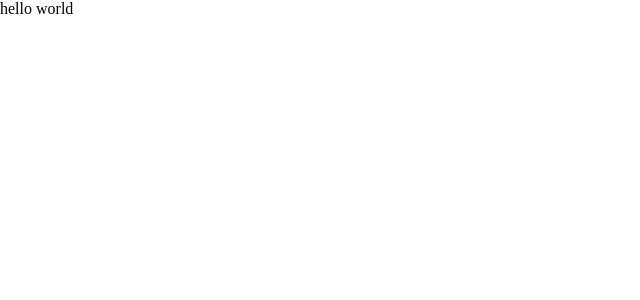
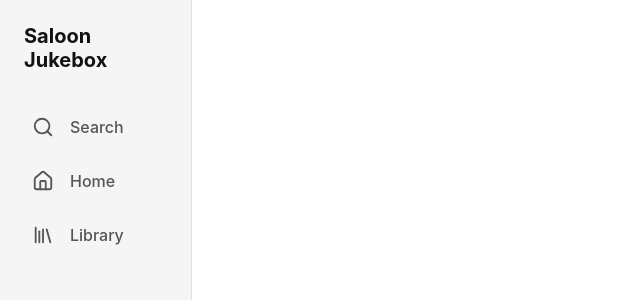
Before and after one commit to ashish757/musicPlayer, a React (Vite) app: page / in a window 1280 px wide. Shown: the top 300 px of the page, without its empty margins (0-640 px from the left). Built offline with nearby package versions, Linux system fonts and the light colour scheme.

Commit message:
installed lucide react, and made the ui for sidebar

```diff
--- a/package.json
+++ b/package.json
@@ -10,6 +10,7 @@
     "preview": "vite preview"
   },
   "dependencies": {
+    "lucide-react": "^1.71.0",
     "react": "^19.3.1",
     "react-dom": "^19.3.1"
   },
--- a/src/App.tsx
+++ b/src/App.tsx
@@ -1,11 +1,66 @@
+// import { useState, useRef } from 'react';
+// import { mockAlbums } from './mockData';
+import Sidebar from './components/Sidebar';
+// import HomeView from './components/HomeView';
+// import AlbumDetailView from './components/AlbumDetailView';
+// import BottomPlayer from './components/BottomPlayer';
+import "./App.css";
 
-function App() {
+
+export default function App() {
+  // const [currentView, setCurrentView] = useState('home');
+  // const [activeAlbum, setActiveAlbum] = useState(null);
+
+  // const [queue, setQueue] = useState([]);
+  // const [currentTrack, setCurrentTrack] = useState(null);
+  // const [isPlaying, setIsPlaying] = useState(false);
+  // const [isQueueVisible, setIsQueueVisible] = useState(false);
+
+  // const audioRef = useRef(null);
+
+  // const renderMainContent = () => {
+  //   switch (currentView) {
+  //     case 'home':
+  //       return <HomeView albums={mockAlbums} onViewAlbum={(album) => {
+  //         setActiveAlbum(album);
+  //         setCurrentView('album');
+  //       }} />;
+  //     case 'album':
+  //       return <AlbumDetailView album={activeAlbum} onAddToQueue={(track) => setQueue(prev => [...prev, track])} />;
+  //     case 'search':
+  //       return <p>Search View Placeholder</p>;
+  //     case 'library':
+  //       return <p>Saved Albums Placeholder</p>;
+  //     default:
+  //       return <HomeView albums={mockAlbums} />;
+  //   }
+  // };
 
   return (
-    <main>
-      hello world
-    </main>
-  )
+    <div className="layout-grid">
+      <Sidebar />
+
+      {/* <main className="main-content">
+        {renderMainContent()}
+      </main>
+
+      <BottomPlayer
+        currentTrack={currentTrack}
+        isPlaying={isPlaying}
+        setIsPlaying={setIsPlaying}
+        audioRef={audioRef}
+        toggleQueue={() => setIsQueueVisible(!isQueueVisible)}
+      />
+
+      {isQueueVisible && (
+        <aside className="queue-drawer">
+           <h2>Up Next</h2>
+
+        </aside>
+      )}
+
+      <audio ref={audioRef} src={currentTrack?.url} /> */}
+
+    </div>
+  );
 }
-
-export default App
--- /dev/null
+++ b/src/components/Sidebar.tsx
@@ -0,0 +1,28 @@
+import { Home, Library, Search } from "lucide-react";
+import "./sidebar.css";
+
+export default function Sidebar() {
+    return  (
+        <aside className="sidebar">
+            <h1>Saloon Jukebox</h1>
+
+            <div className="views">
+                <div className="view">
+                    <div className="icon"><Search/></div>
+                    <p>Search</p>
+                </div>
+                 <div className="view">
+                    <div className="icon"><Home/></div>
+
+                    <p>Home</p>
+                </div>
+                 <div className="view">
+                    <div className="icon"><Library/> </div>
+
+                    <p>Library</p>
+                </div>
+            </div>
+
+        </aside>
+    )
+}
--- /dev/null
+++ b/src/components/sidebar.css
@@ -0,0 +1,65 @@
+.sidebar {
+  width: 15vw;
+  height: 100vh;
+  background-color: #f5f5f5;
+  border-right: 1px solid #e0e0e0;
+  padding: 24px 16px;
+  display: flex;
+  flex-direction: column;
+  box-sizing: border-box;
+
+  h1 {
+    font-size: 20px;
+    font-weight: 700;
+    color: #111;
+    margin: 0 0 32px 8px;
+  }
+
+  .views {
+    display: flex;
+    flex-direction: column;
+    gap: 8px;
+
+    .view {
+      display: flex;
+      align-items: center;
+      padding: 12px 16px;
+      border-radius: 12px;
+      color: #555555;
+      cursor: pointer;
+      transition: all 0.2s ease;
+      font-size: 16px;
+      font-weight: 500;
+
+      &:hover {
+        background-color: #e8e8e8;
+      }
+
+      .icon {
+        display: flex;
+        align-items: center;
+        justify-content: center;
+        margin-right: 16px;
+
+        svg {
+          width: 22px;
+          height: 22px;
+          stroke-width: 2px;
+        }
+      }
+
+      p {
+        margin: 0;
+      }
+
+      &.active {
+        background-color: #cc0000;
+        color: #ffffff;
+
+        &:hover {
+          background-color: #b30000;
+        }
+      }
+    }
+  }
+}
--- a/src/index.css
+++ b/src/index.css
@@ -2,9 +2,12 @@
   margin: 0;
   padding: 0;
   box-sizing: border-box;
+  font-family: -apple-system, BlinkMacSystemFont, "Segoe UI", Roboto, Helvetica, Arial, sans-serif;
+
 }
 
 body {
   max-height: 100vh;
   max-width: 100vw;
+
 }
--- /dev/null
+++ b/src/mockData.ts
@@ -0,0 +1,40 @@
+export interface Track {
+  id: string;
+  title: string;
+  duration: string;
+  url: string;
+}
+
+
+export interface Album {
+  id: string;
+  title: string;
+  artist: string;
+  coverArt: string; // URL or path to the album cover image
+  tracks: Track[];
+}
+
+
+
+export const mockAlbums = [
+  {
+    id: "a1",
+    title: "Midnight in the Mojave",
+    artist: "The Dusty Drifters",
+    coverArt: "/covers/mojave.jpg",
+    tracks: [
+      { id: "t1", title: "Coyote Call", duration: "3:42", url: "" },
+      { id: "t2", title: "Red Rock Echo", duration: "4:15", url: "" }
+    ]
+  },
+  {
+    id: "a2",
+    title: "Piano on the Frontier",
+    artist: "Saloon Sadie",
+    coverArt: "/covers/frontier.jpg",
+    tracks: [
+      { id: "t3", title: "Whiskey Keys", duration: "2:50", url: "" },
+      { id: "t4", title: "Bounty Hunter Blues", duration: "3:10", url: "" }
+    ]
+  }
+];
```
Also changed, not shown: src/components/Uploader.tsx (added), 1 other file (tests, documents, lock files or other folders).
